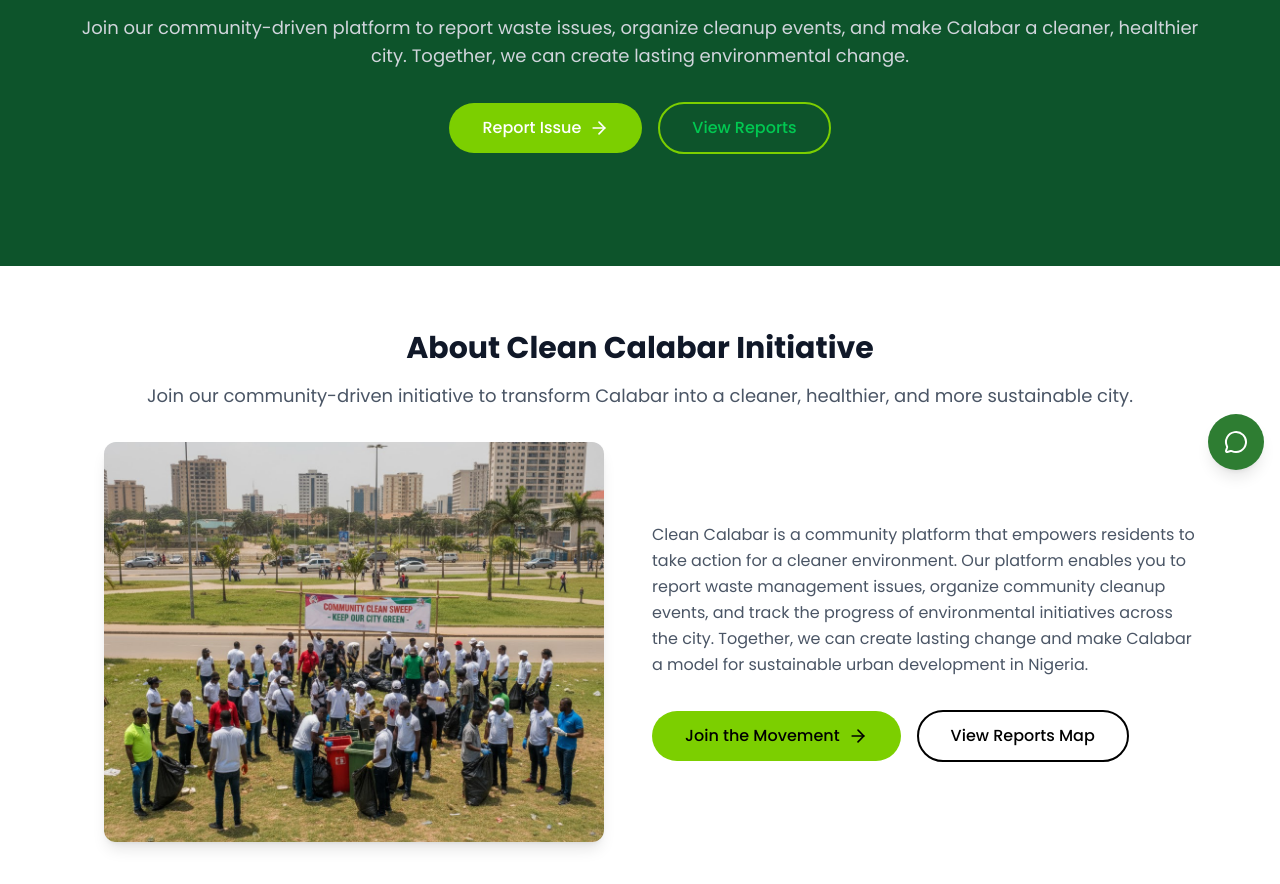
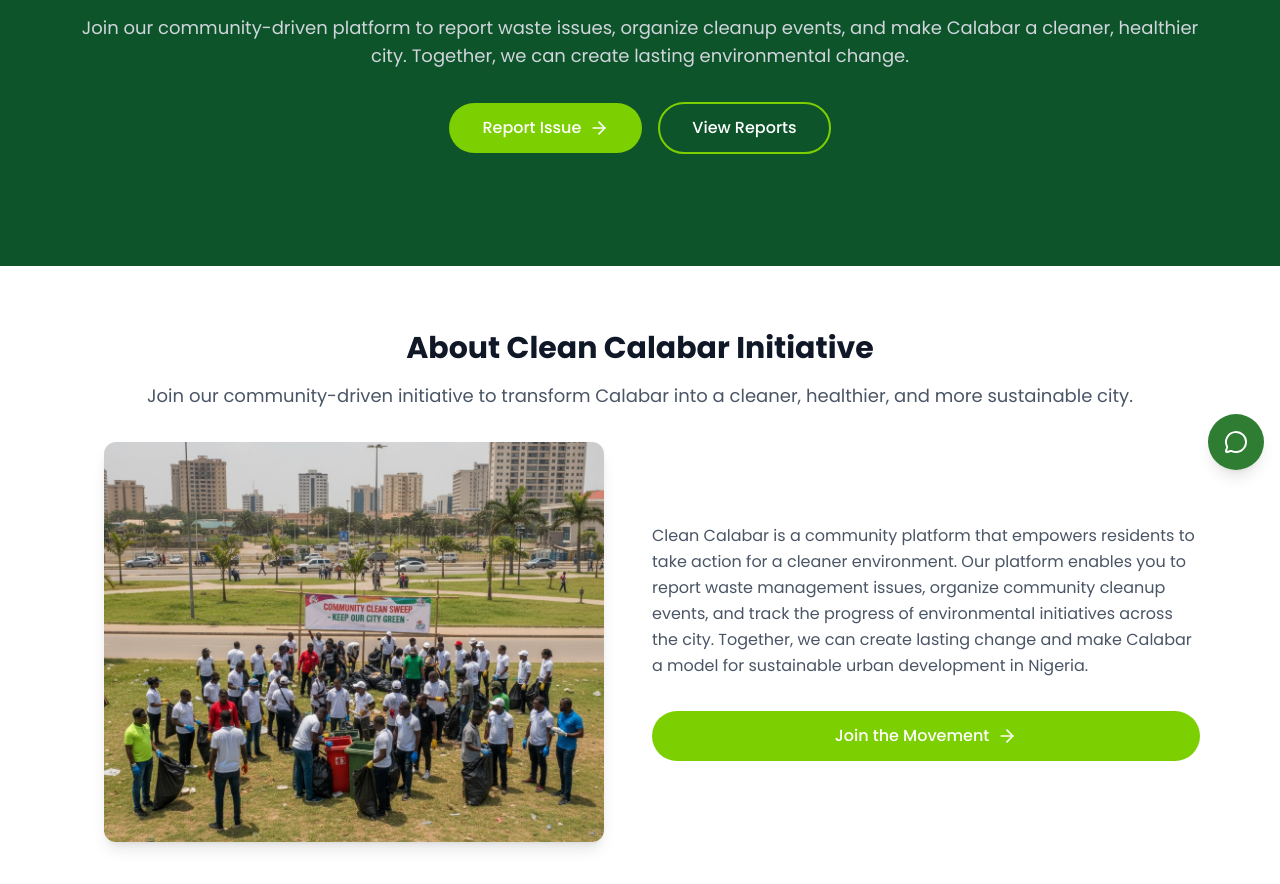
Before and after one commit to thatdevelopergirlcobham/cleaning-app, a React (Vite) app: page / in a window 1280 px wide. Shown: the part 314-1198 px from the top of the page. Built offline with nearby package versions, Linux system fonts and the light colour scheme.

Commit message:
temprorily reoved the protceted routing from the admin panel

```diff
--- a/src/App.tsx
+++ b/src/App.tsx
@@ -83,41 +83,41 @@ const Shell: React.FC = () => {
                       <Route
                         path="/admin"
                         element={
-                          <ProtectedRoute requireAdmin={true}>
+                          // <ProtectedRoute requireAdmin={true}>
                             <AdminLayout>
                               <AdminDashboard />
                             </AdminLayout>
-                          </ProtectedRoute>
+                          // </ProtectedRoute>
                         }
                       />
                       <Route
                         path="/admin/reports"
                         element={
-                          <ProtectedRoute requireAdmin={true}>
+                          // <ProtectedRoute requireAdmin={true}>
                             <AdminLayout>
                               <PendingReports />
                             </AdminLayout>
-                          </ProtectedRoute>
+                          // </ProtectedRoute>
                         }
                       />
                       <Route
                         path="/admin/agents"
                         element={
-                          <ProtectedRoute requireAdmin={true}>
+                          // <ProtectedRoute requireAdmin={true}>
                             <AdminLayout>
                               <Agents />
                             </AdminLayout>
-                          </ProtectedRoute>
+                          // </ProtectedRoute>
                         }
                       />
                       <Route
                         path="/admin/analytics"
                         element={
-                          <ProtectedRoute requireAdmin={true}>
+                          // <ProtectedRoute requireAdmin={true}>
                             <AdminLayout>
                               <AnalyticsDashboard />
                             </AdminLayout>
-                          </ProtectedRoute>
+                          // </ProtectedRoute>
                         }
                       />
 
--- a/src/components/AboutSection.tsx
+++ b/src/components/AboutSection.tsx
@@ -38,18 +38,13 @@ const AboutSection: React.FC = () => {
             <div className="mt-8 flex items-center gap-4">
               <Link
                 to="/auth?mode=signup"
-                className="inline-flex items-center justify-center px-8 py-3 border border-transparent text-base font-medium rounded-full text-black bg-lime-500 transition-colors"
+                className="inline-flex items-center justify-center px-8 py-3 border border-transparent text-base font-medium rounded-full text-white w-full bg-lime-500 transition-colors"
               >
                 Join the Movement
                 <ArrowRight className="ml-2 w-5 h-5" />
               </Link>
 
-              <Link
-                to="/reports-map"
-                className="inline-flex items-center justify-center px-8 py-3 border-2 border-black text-black text-base font-medium rounded-full bg-transparent transition-colors"
-              >
-                View Reports Map
-              </Link>
+
             </div>
           </div>
         </div>
--- a/src/components/HeroSection.tsx
+++ b/src/components/HeroSection.tsx
@@ -27,8 +27,8 @@ const HeroSection: React.FC = () => {
                     <ArrowRight className="ml-2 w-5 h-5" />
                   </Link>
                   <Link
-                to="/reports-map"
-                    className="inline-flex items-center justify-center px-8  py-3 border-2 border-lime-500 text-green-500 text-base font-medium rounded-full bg-transparent transition-colors"
+                to="/auth?mode?signup"
+                    className="inline-flex items-center justify-center px-8  py-3 border-2 border-lime-500 text-white text-base font-medium rounded-full bg-transparent transition-colors"
                   >
                 View Reports
                   </Link>
--- a/src/components/MapView.tsx
+++ b/src/components/MapView.tsx
@@ -81,7 +81,7 @@ export const MapView = () => {
     <div className="w-full h-[calc(100vh-64px)] relative p-4 bg-gray-50">
       <div className="w-full h-full rounded-xl overflow-hidden shadow-lg border border-gray-200">
         {/* Controls */}
-        <div className="absolute top-6 left-6 z-[1000] bg-white/90 backdrop-blur px-3 py-2 rounded-lg shadow flex flex-col sm:flex-row gap-2 items-stretch sm:items-center">
+        <div className="absolute top-6 left-6 z-1000 bg-white/90 backdrop-blur px-3 py-2 rounded-lg shadow flex flex-col sm:flex-row gap-2 items-stretch sm:items-center">
           <input
             value={query}
             onChange={(e) => setQuery(e.target.value)}
@@ -104,7 +104,7 @@ export const MapView = () => {
         {/* Location button */}
         <button
           onClick={handleLocateMe}
-          className="absolute bottom-6 right-6 z-[1000] bg-white p-3 rounded-full shadow-lg hover:bg-gray-100 transition-colors"
+          className="absolute bottom-6 right-6 z-1000 bg-white p-3 rounded-full shadow-lg hover:bg-gray-100 transition-colors"
           title="Find my location"
           aria-label="Find my location"
         >
--- a/src/components/Navbar.tsx
+++ b/src/components/Navbar.tsx
@@ -78,14 +78,14 @@ const Navbar: React.FC = () => {
                   <div className="absolute right-0 mt-2 w-48 bg-white rounded-md shadow-lg py-1 z-50">
                     <Link
                       to="/profile"
-                      className="block px-4 py-2 text-sm text-gray-700 hover:bg-gray-100 flex items-center"
+                      className="block px-4 py-2 text-sm text-gray-700 hover:bg-gray-100 items-center"
                       onClick={() => setIsDropdownOpen(false)}
                     >
                       <User className="w-4 h-4 mr-2" /> My Profile
                     </Link>
                     <Link
                       to="/my-reports"
-                      className="block px-4 py-2 text-sm text-gray-700 hover:bg-gray-100 flex items-center"
+                      className="px-4 py-2 text-sm text-gray-700 hover:bg-gray-100 flex items-center"
                       onClick={() => setIsDropdownOpen(false)}
                     >
                       <FileText className="w-4 h-4 mr-2" /> My Reports
--- a/src/components/community/CommentList.tsx
+++ b/src/components/community/CommentList.tsx
@@ -70,7 +70,7 @@ const CommentList: React.FC<CommentListProps> = ({
         ) : (
           comments.map((comment) => (
             <div key={comment.id} className="flex space-x-3 p-3 bg-gray-50 rounded-lg">
-              <div className="flex-shrink-0">
+              <div className="shrink-0">
                 {comment.user_profiles?.avatar_url ? (
                   <img
                     src={comment.user_profiles.avatar_url}
--- a/src/components/community/ReportModal.tsx
+++ b/src/components/community/ReportModal.tsx
@@ -200,7 +200,7 @@ const ReportModal: React.FC<ReportModalProps> = ({ isOpen, onClose, mode = 'crea
                 Location
               </label>
               <div className="flex items-center gap-2">
-                <div className="relative flex-grow">
+                <div className="relative grow">
                   <FiMapPin className="absolute left-3 top-3 text-gray-400" />
                   <div className="pl-10">
                     <LocationAutocomplete
--- a/src/pages/LandingPage.tsx
+++ b/src/pages/LandingPage.tsx
@@ -76,7 +76,7 @@ const LandingPage: React.FC = () => {
   return (
     <>
 
-    <div className="min-h-screen bg-gradient-to-br from-green-50 to-blue-50">
+    <div className="min-h-screen ">
       <HeroSection/>
     <AboutSection/>
     <ServicesSection/>
```
Also changed, not shown: src/pages/community/Profile.tsx (+5 -5 lines).
